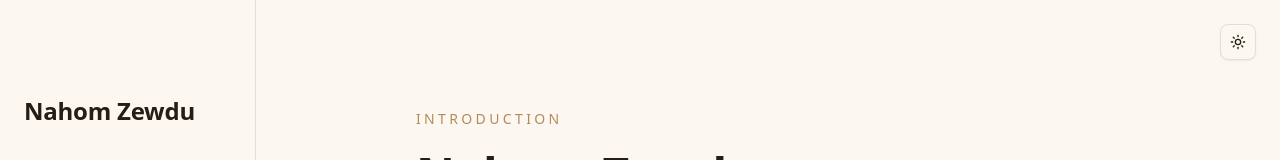
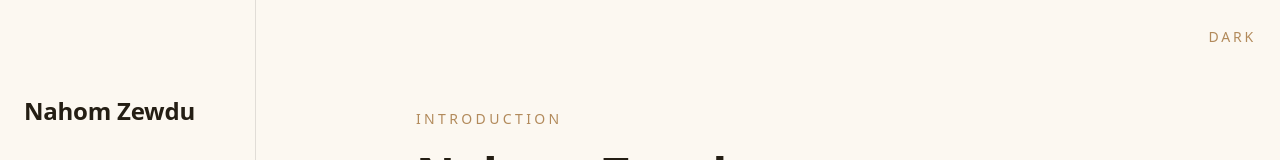
Before and after one commit to nahom-zewdu/my-portfolio, a Next.js app: page / in a window 1280 px wide. Shown: the top 160 px of the page. Built offline with nearby package versions, Linux system fonts and the light colour scheme.

Commit message:
chore: simplify ModeToggle component by removing dropdown menu and enhancing button functionality

```diff
--- a/src/components/mode-toggle.tsx
+++ b/src/components/mode-toggle.tsx
@@ -1,40 +1,30 @@
 "use client"
 
-import * as React from "react"
-import { Moon, Sun } from "lucide-react"
+import { useEffect, useState } from "react"
 import { useTheme } from "next-themes"
 
-import { Button } from "@/components/ui/button"
-import {
-  DropdownMenu,
-  DropdownMenuContent,
-  DropdownMenuItem,
-  DropdownMenuTrigger,
-} from "@/components/ui/dropdown-menu"
+export default function ModeToggle() {
+  const { theme, setTheme } = useTheme()
+  const [mounted, setMounted] = useState(false)
 
-export default function ModeToggle() {
-  const { setTheme } = useTheme()
+  useEffect(() => {
+    setMounted(true)
+  }, [])
+
+  if (!mounted) {
+    return <span className="text-sm text-muted-foreground">Dark</span>
+  }
+
+  const isDark = theme === "dark"
 
   return (
-    <DropdownMenu>
-      <DropdownMenuTrigger asChild>
-        <Button variant="outline" size="icon">
-          <Sun className="h-[1.2rem] w-[1.2rem] scale-100 rotate-0 transition-all duration-200 dark:scale-0 dark:-rotate-90" />
-          <Moon className="absolute h-[1.2rem] w-[1.2rem] scale-0 rotate-90 transition-all duration-200 dark:scale-100 dark:rotate-0" />
-          <span className="sr-only">Toggle theme</span>
-        </Button>
-      </DropdownMenuTrigger>
-      <DropdownMenuContent align="end">
-        <DropdownMenuItem onClick={() => setTheme("light")}>
-          Light
-        </DropdownMenuItem>
-        <DropdownMenuItem onClick={() => setTheme("dark")}>
-          Dark
-        </DropdownMenuItem>
-        <DropdownMenuItem onClick={() => setTheme("system")}>
-          System
-        </DropdownMenuItem>
-      </DropdownMenuContent>
-    </DropdownMenu>
+    <button
+      type="button"
+      onClick={() => setTheme(isDark ? "light" : "dark")}
+      className="text-sm font-medium uppercase tracking-[0.2em] text-accent transition-opacity duration-200 hover:opacity-80"
+      aria-label="Toggle theme"
+    >
+      {isDark ? "Light" : "Dark"}
+    </button>
   )
 }
```
